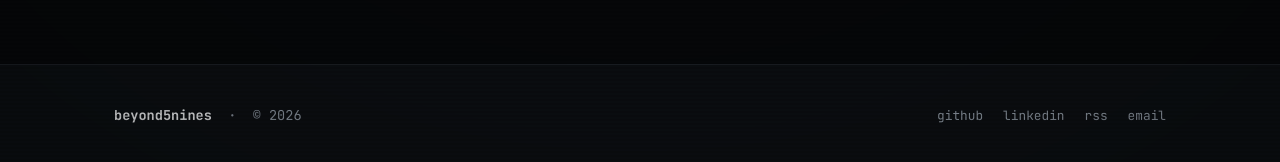
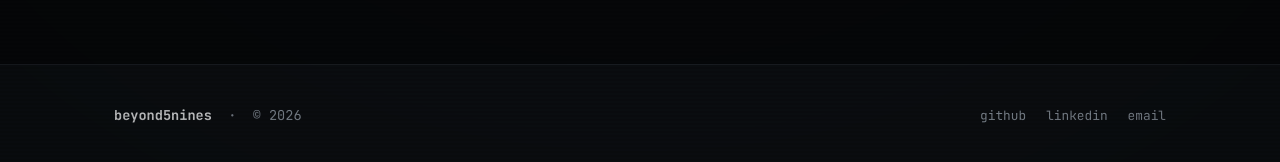
Before and after one commit to beyond5nines/beyond5nines.github.io, a Jekyll site: the page built from about.md, in a window 1280 px wide and 900 px high, scrolled down 618 px. Shown: the part 733-895 px from the top of the window. Built offline with Jekyll 4.4.1, drawn with Linux system fonts in a browser that asks for light colours.

Commit message:
Hide RSS footer link on the about page

```diff
--- a/_layouts/default.html
+++ b/_layouts/default.html
@@ -109,7 +109,9 @@
         <div class="footer-links">
           <a href="https://github.com/beyond5nines" target="_blank" rel="noopener">github</a>
           <a href="https://www.linkedin.com/in/rahul-nyc/" target="_blank" rel="noopener">linkedin</a>
+          {% unless page.url == '/about/' %}
           <a href="{{ '/feed.xml' | relative_url }}" target="_blank">rss</a>
+          {% endunless %}
           <a href="mailto:beyond5nines@gmail.com">email</a>
         </div>
       </div>
```
